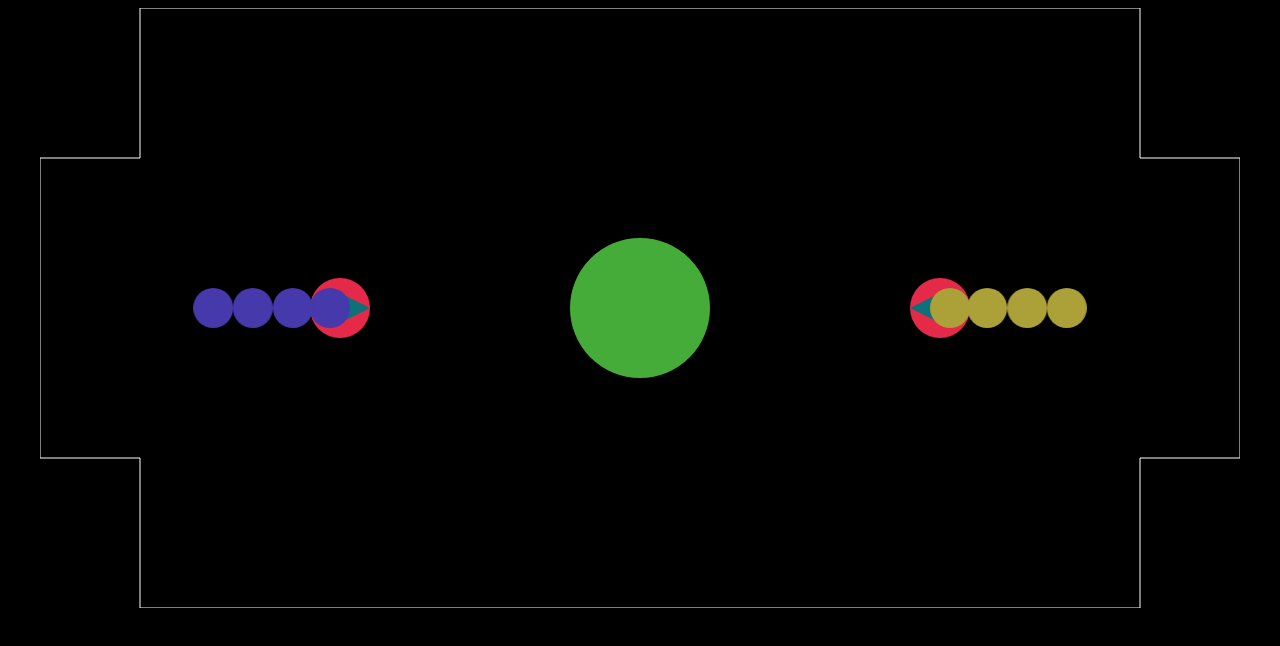
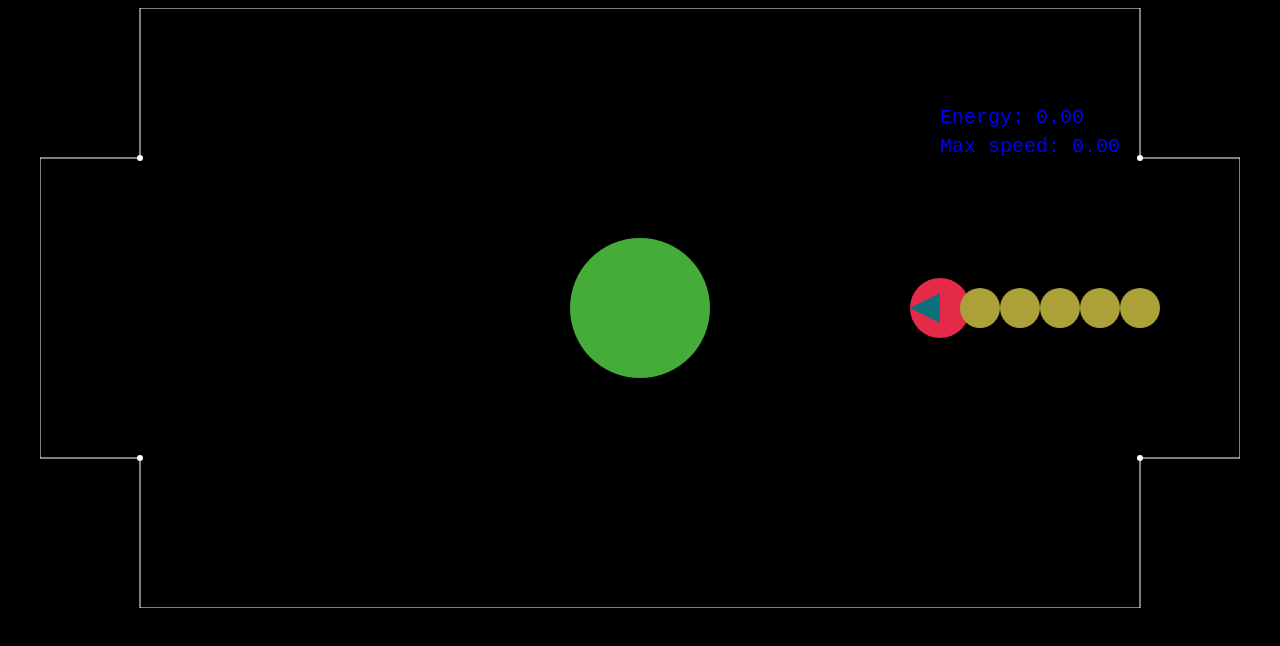
Before and after one commit to roginn/wolframbolas, a plain HTML site: page index.html in a window 1280 px wide. Drawn offline with Linux system fonts and the light colour scheme.

Commit message:
1 player and testing peerJS

```diff
--- a/ball.js
+++ b/ball.js
@@ -35,8 +35,8 @@ function Ball(config) {
 
   this.tickPosition = function() {
     this._applyFriction();
+    this._checkMaxVelocity();
     this._applyVelocity();
-    this._checkMaxVelocity();
     this.graphics.setPosition(this.x, this.y);
     this.graphics.rotate(this.angle);
   };
@@ -70,7 +70,17 @@ function Ball(config) {
 
   this._checkMaxVelocity = function() {
     var max = Game.physics.maxVelocity;
-    this.vx = (this.vx > max) ? max : this.vx;
-    this.vy = (this.vy > max) ? max : this.vy;
+    if(Math.abs(this.vx) > Game.maxRecordedSpeed) {
+      Game.maxRecordedSpeed = Math.abs(this.vx);
+    }
+    if(Math.abs(this.vy) > Game.maxRecordedSpeed) {
+      Game.maxRecordedSpeed = Math.abs(this.vy);
+    }
+    if(Math.abs(this.vx) > max) {
+      this.vx = (this.vx > 0 ? 1 : -1) * max;
+    }
+    if(Math.abs(this.vy) > max) {
+      this.vy = (this.vy > 0 ? 1 : -1) * max;
+    }
   };
 }
--- a/game.js
+++ b/game.js
@@ -6,7 +6,9 @@ var Game = {
   debugMode: false,
   debugPlayer: 0,
   debugWall: 0,
+  energy: 0,
   flavors: {},
+  maxRecordedSpeed: 0,
   movableElements: [],
   numObjects: 0,
   physics: {
@@ -15,7 +17,7 @@ var Game = {
     ballDynamicFriction: 0.95,
     ballStaticFriction: 0.1,
     collisionElasticity: 0.7,
-    maxVelocity: 10,
+    maxVelocity: 15,
     playerDynamicFriction: 0.95,
     playerStaticFriction: 0.4
   },
@@ -42,27 +44,29 @@ var Game = {
 
     createBall(Game.area.width/2, Game.area.height/2, 70, 0, green);
 
-    createBall(Game.player1.x - 40, Game.player1.y, 20, 1, purple);
-    createBall(Game.player1.x - 80, Game.player1.y, 20, 1, purple);
-    createBall(Game.player1.x - 120, Game.player1.y, 20, 1, purple);
-    createBall(Game.player1.x - 160, Game.player1.y, 20, 1, purple);
+    // createBall(Game.player1.x - 40, Game.player1.y, 20, 1, purple);
+    // createBall(Game.player1.x - 80, Game.player1.y, 20, 1, purple);
+    // createBall(Game.player1.x - 120, Game.player1.y, 20, 1, purple);
+    // createBall(Game.player1.x - 160, Game.player1.y, 20, 1, purple);
+    // createBall(Game.player1.x - 200, Game.player1.y, 20, 1, purple);
 
     createBall(Game.player2.x + 40, Game.player2.y, 20, 2, wtf);
     createBall(Game.player2.x + 80, Game.player2.y, 20, 2, wtf);
     createBall(Game.player2.x + 120, Game.player2.y, 20, 2, wtf);
     createBall(Game.player2.x + 160, Game.player2.y, 20, 2, wtf);
+    createBall(Game.player2.x + 200, Game.player2.y, 20, 2, wtf);
   },
 
   createPlayers: function() {
     var playerRadius = 30;
 
-    Game.player1 = new Player({
-      x: 300,
-      y: Game.area.height/2,
-      radius: playerRadius,
-      angle: 0,
-      group: 1
-    });
+    // Game.player1 = new Player({
+    //   x: 300,
+    //   y: Game.area.height/2,
+    //   radius: playerRadius,
+    //   angle: 0,
+    //   group: 1
+    // });
 
     Game.player2 = new Player({
       x: Game.area.width - 300,
@@ -81,18 +85,34 @@ var Game = {
     areaWidth = Game.area.width,
     areaHeight = Game.area.height;
 
+    function createVertex(x, y) {
+      new Ball({
+        x: x,
+        y: y,
+        radius: 3,
+        group: -1,
+        color: "white",
+        mass: 1e20
+      });
+    }
+
     new Wall(goalWidth, 0, areaWidth - goalWidth, 0);
     new Wall(areaWidth - goalWidth, 0, areaWidth - goalWidth, (areaHeight - goalHeight)/2);
+    createVertex(areaWidth - goalWidth, (areaHeight - goalHeight)/2);
     new Wall(areaWidth - goalWidth, (areaHeight - goalHeight)/2, areaWidth, (areaHeight - goalHeight)/2);
     new Wall(areaWidth, (areaHeight - goalHeight)/2, areaWidth, (areaHeight + goalHeight)/2);
     new Wall(areaWidth, (areaHeight + goalHeight)/2, areaWidth - goalWidth, (areaHeight + goalHeight)/2);
+    createVertex(areaWidth - goalWidth, (areaHeight + goalHeight)/2);
     new Wall(areaWidth - goalWidth, (areaHeight + goalHeight)/2, areaWidth - goalWidth, areaHeight);
     new Wall(areaWidth - goalWidth, areaHeight, goalWidth, areaHeight);
     new Wall(goalWidth, areaHeight, goalWidth, (areaHeight + goalHeight)/2);
+    createVertex(goalWidth, (areaHeight + goalHeight)/2);
     new Wall(goalWidth, (areaHeight + goalHeight)/2, 0, (areaHeight + goalHeight)/2);
     new Wall(0, (areaHeight + goalHeight)/2, 0, (areaHeight - goalHeight)/2);
     new Wall(0, (areaHeight - goalHeight)/2, goalWidth, (areaHeight - goalHeight)/2);
+    createVertex(goalWidth, (areaHeight - goalHeight)/2);
     new Wall(goalWidth, (areaHeight - goalHeight)/2, goalWidth, 0);
+
 
   },
 
--- a/index.html
+++ b/index.html
@@ -7,6 +7,7 @@
 </div>
 <!-- <script src="http://code.createjs.com/easeljs-0.7.1.min.js"></script> -->
 <script src="easeljs-0.7.1.min.js"></script>
+<script src="http://cdn.peerjs.com/0.3/peer.min.js"></script>
 <script src="key_controls.js"></script>
 <script src="framework.js"></script>
 <script src="graphics.js"></script>
--- a/js.js
+++ b/js.js
@@ -1,3 +1,13 @@
+function calculateEnergy() {
+  var objLength = Game.movableElements.length;
+  Game.energy = 0;
+
+  for(var i = 0; i < objLength; ++i) {
+    var obj = Game.movableElements[i];
+    Game.energy += Math.pow(obj.getSpeed(),2) * obj.mass;
+  }
+}
+
 function tickControls() {
   if (keySetB.leftHeld)     { Game.player1.turnCounterClockwise(); }
   if (keySetB.rightHeld)    { Game.player1.turnClockwise(); }
@@ -28,7 +38,7 @@ function fatalAttraction() {
       var m2 = Game.movableElements[j],
       vDist = new Vector(m2.x - m1.x, m2.y - m1.y),
       // force = alpha * m1.mass * m2.mass / vDist.dotProduct(vDist);
-      force = alpha * vDist.getMagnitude() / m2.mass;
+      force = alpha * (vDist.getMagnitude() - m1.radius - m2.radius) / m2.mass;
 
       if(m1.group != m2.group) continue;
       var order1 = Game.flavors[m1.group][m1.id];
@@ -202,16 +212,20 @@ function handleTick() {
   // handle objects movement
   tickPositions();
 
+  // calculateEnergy();
+
 
   // debug text
-  // var debugText = "angle: " + Game.player1.angle.toFixed(2);
+  var debugText = "Energy: " + Game.energy.toFixed(2);
+  debugText += "\n\nMax speed: " + Game.maxRecordedSpeed.toFixed(2);
+  // debugText += "\n\nangle: " + Game.player1.angle.toFixed(2);
   // debugText += "\n\nang: " + Game.player1.vang;
   // debugText += "\n\nspeed: " + Game.player1.getSpeed().toFixed(2);
   // debugText += "\n\nvel. x: " + Game.player1.vx.toFixed(2);
   // debugText += "\n\nvel. y: " + Game.player1.vy.toFixed(2);
   // debugText += "\n\npos. x: " + Game.player1.x.toFixed(2);
   // debugText += "\n\npos. y: " + Game.player1.y.toFixed(2);
-  // Graphics.drawDebugText(debugText);
+  Graphics.drawDebugText(debugText);
 
   Graphics.update();
 }
--- a/player.js
+++ b/player.js
@@ -58,8 +58,8 @@ function Player(config) {
     this._applyAngFriction();
     this._applyAngVelocity();
     this._applyFriction();
+    this._checkMaxVelocity();
     this._applyVelocity();
-    this._checkMaxVelocity();
     this.graphics.setPosition(this.x, this.y);
     this.graphics.rotate(this.angle);
   };
@@ -128,8 +128,18 @@ function Player(config) {
 
   this._checkMaxVelocity = function() {
     var max = Game.physics.maxVelocity;
-    this.vx = (this.vx > max) ? max : this.vx;
-    this.vy = (this.vy > max) ? max : this.vy;
+    if(Math.abs(this.vx) > Game.maxRecordedSpeed) {
+      Game.maxRecordedSpeed = Math.abs(this.vx);
+    }
+    if(Math.abs(this.vy) > Game.maxRecordedSpeed) {
+      Game.maxRecordedSpeed = Math.abs(this.vy);
+    }
+    if(Math.abs(this.vx) > max) {
+      this.vx = (this.vx > 0 ? 1 : -1) * max;
+    }
+    if(Math.abs(this.vy) > max) {
+      this.vy = (this.vy > 0 ? 1 : -1) * max;
+    }
   };
 
   this._wiggle = function() {
```
Also changed, not shown: peer.html (added, +48 -0 lines).
